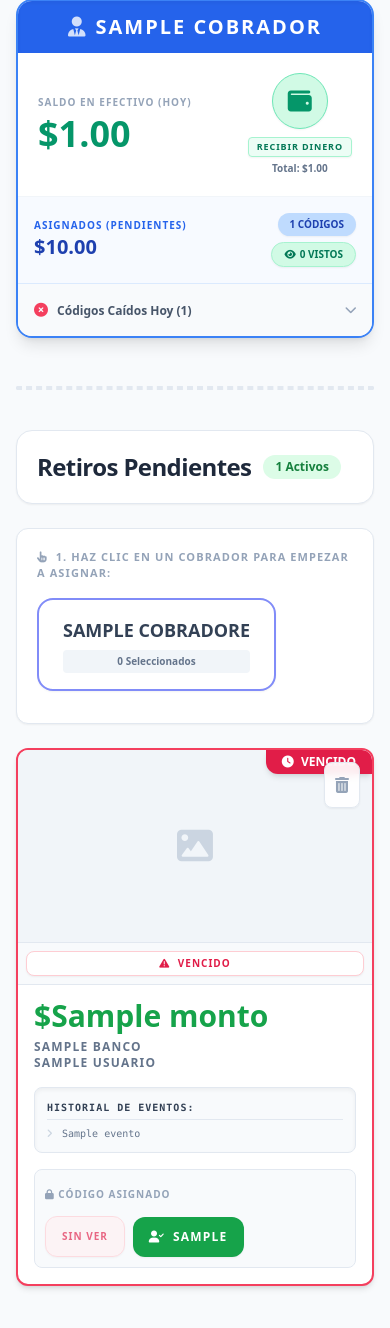
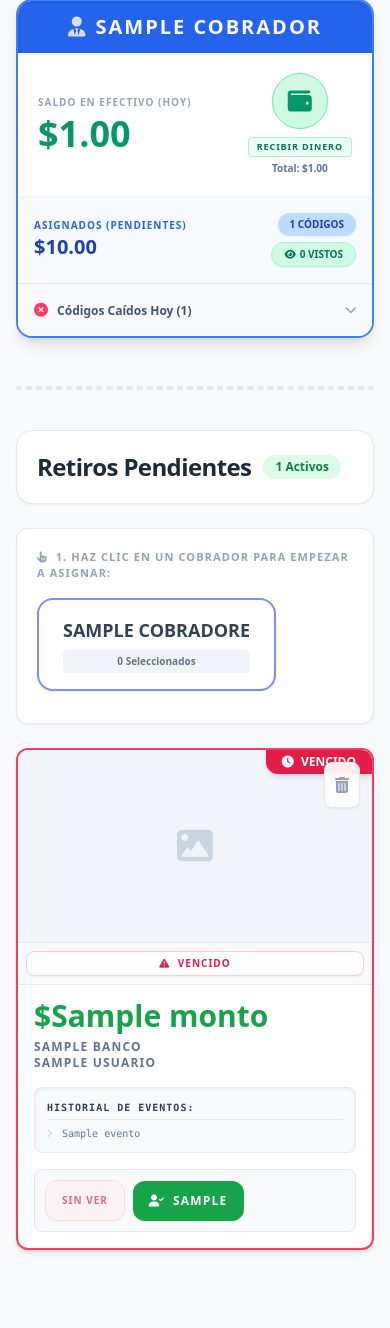
Before and after one commit to Fer333444/Codigos-Retiro, a Flask app: template templates/admin.html in a window 390 px wide. Shown: the part 177-1505 px from the top of the page. Run offline with Flask 3, Linux system fonts and the light colour scheme; the template is opened without the code that fills it: most values are stand-ins (such as "Sample title", 1, 10 or a date in 2020); some libraries are stand-ins or nearby versions.

Commit message:
Agrega94

```diff
--- a/templates/admin.html
+++ b/templates/admin.html
@@ -12,7 +12,6 @@
         .custom-scrollbar::-webkit-scrollbar-thumb { background: #cbd5e1; border-radius: 10px; }
         .custom-scrollbar::-webkit-scrollbar-thumb:hover { background: #94a3b8; }
 
-        /* ESTILO PARA OCULTAR EL CHECKBOX PERO MANTENERLO FUNCIONAL */
         .tarjeta-label input:checked ~ .tarjeta-contenido {
             --tw-ring-color: transparent !important;
         }
@@ -274,8 +273,9 @@
                         {% set border_color = 'border-slate-800' %}
                         {% if r.estado == 'expirado' %}
                             {% set border_color = 'border-rose-500' %}
-                        {% elif r.asignado_a %}
-                            {% set border_color = 'border-emerald-500' %}
+                        {% elif r.get('asignacion_estado') == 'asignado' %} {% set border_color = 'border-emerald-500' %}
+                        {% elif r.get('asignacion_estado') == 'reasignado' %} {% set border_color = 'border-rose-500' %}
+                        {% elif r.asignado_a %} {% set border_color = 'border-emerald-500' %}
                         {% endif %}
 
                         {% if not r.asignado_a %}
@@ -347,23 +347,10 @@
                                         {% endfor %}
                                     </div>
 
-                                    <div class="flex flex-col sm:flex-row gap-3 items-stretch sm:items-center bg-slate-50 p-2.5 rounded-lg border border-slate-200 mt-auto justify-between">
+                                    <div class="flex flex-col sm:flex-row gap-3 items-stretch sm:items-center bg-slate-50 p-2.5 rounded-lg border border-slate-200 mt-auto justify-end">
 
-                                        {% if not r.asignado_a %}
-                                        <div class="flex items-center gap-3 w-full sm:w-auto p-2 bg-white border border-slate-200 rounded-lg group-hover/card:bg-slate-50 transition-colors pointer-events-none">
-                                            <div class="w-5 h-5 border-2 border-slate-300 rounded flex items-center justify-center bg-white chk-visual transition-colors">
-                                                <i class="fas fa-check text-white text-[10px] opacity-0 transition-opacity"></i>
-                                            </div>
-                                            <span class="text-xs font-bold text-slate-600 uppercase transition-colors">Seleccionar</span>
-                                        </div>
-                                        {% else %}
-                                        <div>
-                                            <span class="text-[10px] font-black text-slate-400 uppercase tracking-widest"><i class="fas fa-lock"></i> Código Asignado</span>
-                                        </div>
-                                        {% endif %}
-
+                                        {% if r.asignado_a %}
                                         <div class="flex flex-wrap items-center gap-2 sm:justify-end">
-                                            {% if r.asignado_a %}
                                             {% if r.visto_por_cobrador %}
                                                 <span class="bg-emerald-100 text-emerald-700 text-[10px] font-black px-4 py-3 rounded-xl shadow-sm border border-emerald-200 uppercase tracking-widest">
                                                     LEÍDO
@@ -377,12 +364,15 @@
                                             <span class="bg-green-600 text-white text-xs font-black px-4 py-3 rounded-xl shadow-sm flex items-center justify-center shrink-0 uppercase tracking-widest">
                                                 <i class="fas fa-user-check mr-2"></i> {{ r.asignado_a }}
                                             </span>
+                                        </div>
                                         {% else %}
+                                        <div class="flex items-center justify-end">
                                             <span class="bg-slate-500 text-white text-xs font-black px-4 py-3 rounded-xl shadow-sm flex items-center justify-center shrink-0 uppercase tracking-widest">
                                                 <i class="fas fa-user-times mr-2"></i> SIN ASIGNAR
                                             </span>
+                                        </div>
                                         {% endif %}
-                                        </div>
+
                                     </div>
                                 </div>
                             </div>
@@ -526,11 +516,10 @@
         });
 
         // ==========================================
-        // LÓGICA DE ASIGNACIÓN MASIVA CLICKABLE
+        // LÓGICA DE ASIGNACIÓN MASIVA Y COLORES
         // ==========================================
         let cobradorParaAsignar = null;
         let colorAnilloActivo = 'ring-indigo-500';
-        let colorFondoActivo = 'bg-indigo-500';
 
         function actualizarContadoresLive() {
             // Reiniciar todos los contadores a 0 visualmente
@@ -565,20 +554,14 @@
             cobradorParaAsignar = nombre;
             colorAnilloActivo = ringColor;
 
-            colorFondoActivo = ringColor.replace('ring-', 'bg-');
-
             document.getElementById('nombreCobradorAsignar').innerText = nombre;
 
-            // Actualiza tarjetas ya marcadas
+            // Actualiza colores de los bordes de los que YA están seleccionados
             document.querySelectorAll('.chk-asignar:checked').forEach(chk => {
                 const card = chk.closest('.tarjeta-label').querySelector('.tarjeta-contenido');
-                const box = chk.closest('.tarjeta-label').querySelector('.chk-visual');
 
                 card.className = card.className.replace(/\bring-\w+-\d+\b/g, '').trim();
                 card.classList.add('ring-4', colorAnilloActivo);
-
-                box.className = box.className.replace(/\bbg-\w+-\d+\b/g, '').replace(/\bborder-\w+-\d+\b/g, '').trim();
-                box.classList.add(colorFondoActivo, colorFondoActivo.replace('bg-', 'border-'));
             });
 
             // Actualiza el texto de los contadores en vivo
@@ -624,10 +607,9 @@
             window.location.reload();
         }
 
-        // Iluminar el borde de la tarjeta y "chequear" el cuadro
+        // Iluminar el borde de la tarjeta al hacer clic y actualizar contador
         document.body.addEventListener('change', function(event) {
             if (event.target.classList.contains('chk-asignar')) {
-                // Validación para evitar marcar sin seleccionar cobrador primero
                 if (!cobradorParaAsignar) {
                     event.target.checked = false; // Lo desmarca
                     mostrarToast("⚠️ Selecciona un cobrador arriba primero.");
@@ -636,34 +618,28 @@
 
                 const label = event.target.closest('.tarjeta-label');
                 const card = label.querySelector('.tarjeta-contenido');
-                const box = label.querySelector('.chk-visual');
 
-                // Limpieza de clases previas en tarjeta
                 card.className = card.className.replace(/\bring-\w+-\d+\b/g, '').trim();
-                // Limpieza de clases previas en checkbox visual
-                box.className = box.className.replace(/\bbg-\w+-\d+\b/g, '').replace(/\bborder-\w+-\d+\b/g, '').trim();
 
                 if (event.target.checked) {
-                    // Encender con los colores del cobrador
+                    // Prender filo de la tarjeta
                     card.classList.add('ring-4', colorAnilloActivo);
-                    box.classList.remove('bg-white', 'border-slate-300');
-                    box.classList.add(colorFondoActivo, colorFondoActivo.replace('bg-', 'border-'));
-                    box.querySelector('i').classList.remove('opacity-0'); // Mostrar palomita
-                } else {
-                    // Apagar
-                    box.classList.add('bg-white', 'border-slate-300');
-                    box.querySelector('i').classList.add('opacity-0'); // Ocultar palomita
                 }
 
-                // Actualiza en tiempo real el contador "X Seleccionados"
+                // Llamar a la función que actualiza el número "X Seleccionados"
                 actualizarContadoresLive();
             }
         });
 
-        // Asegurarse de que todos los checks empiecen vacíos al cargar
         window.addEventListener('pageshow', () => {
-            document.querySelectorAll('.chk-asignar').forEach(chk => chk.checked = false);
-            document.querySelectorAll('.chk-visual i').forEach(i => i.classList.add('opacity-0'));
+            document.querySelectorAll('.chk-asignar').forEach(chk => {
+                chk.checked = false;
+                const label = chk.closest('.tarjeta-label');
+                if (label) {
+                    const card = label.querySelector('.tarjeta-contenido');
+                    if (card) card.className = card.className.replace(/\bring-\w+-\d+\b/g, '').trim();
+                }
+            });
             actualizarContadoresLive();
         });
 
@@ -692,7 +668,7 @@
         let codigosVistos = new Set();
         // Cambiamos el selector porque ya no usamos form
         document.querySelectorAll('.chk-asignar').forEach(input => {
-            if (input.value) {
+            if(input.value) {
                 codigosVistos.add(input.value);
             }
         });
@@ -859,9 +835,8 @@
 
                         let codigosNuevosEncontrados = 0;
 
-                        // Revisamos usando las casillas de verificación ahora (reemplazo del input hidden)
+                        // Revisamos usando las casillas de verificación ahora
                         document.querySelectorAll('.chk-asignar').forEach(input => {
-                            // VERIFICAR QUE INPUT.VALUE EXISTE Y NO ESTÁ VACÍO ANTES DE LEER
                             if (input.value && !codigosVistos.has(input.value)) {
                                 codigosNuevosEncontrados++;
                                 codigosVistos.add(input.value);
```
Lines whose indentation alone changed are shown as unchanged.
